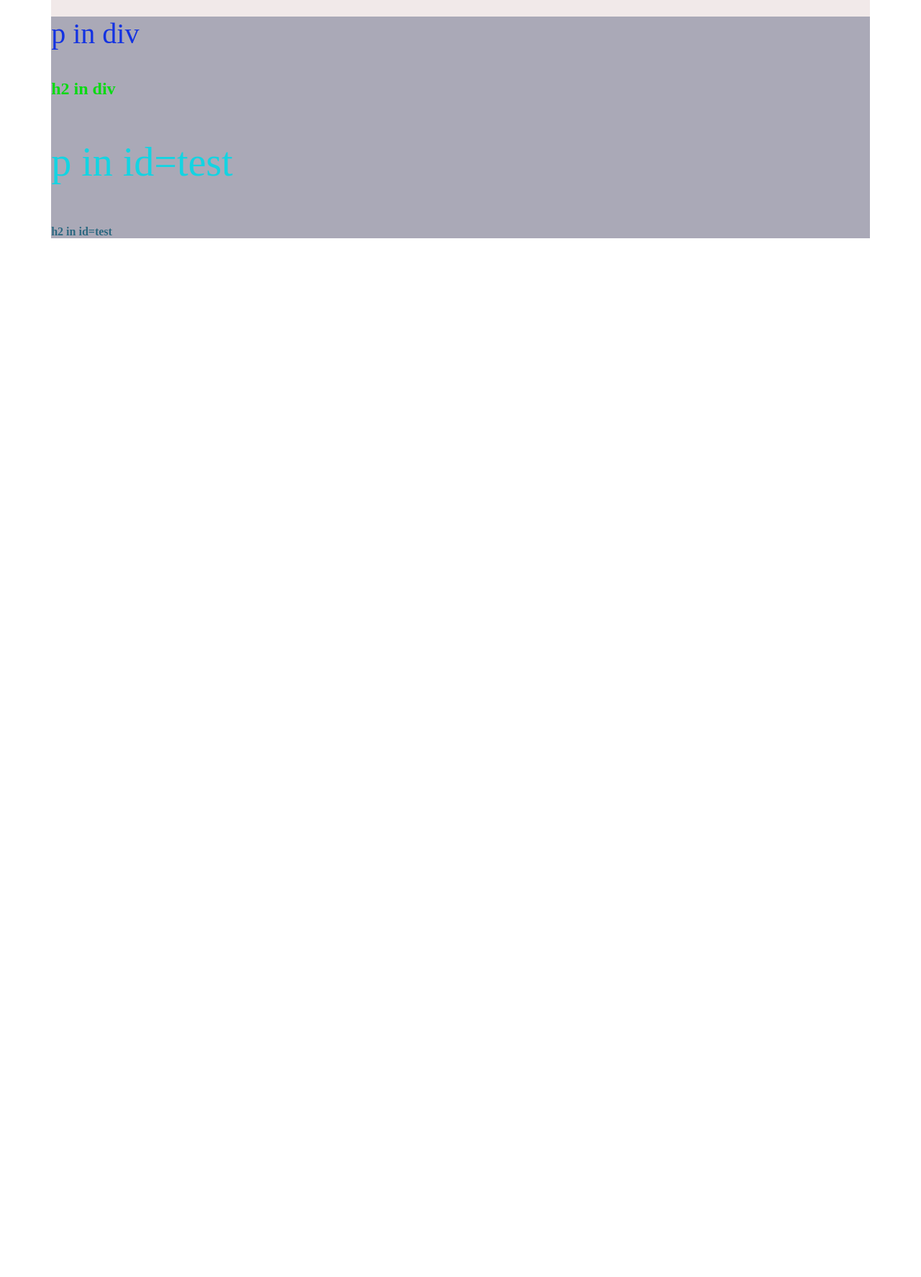
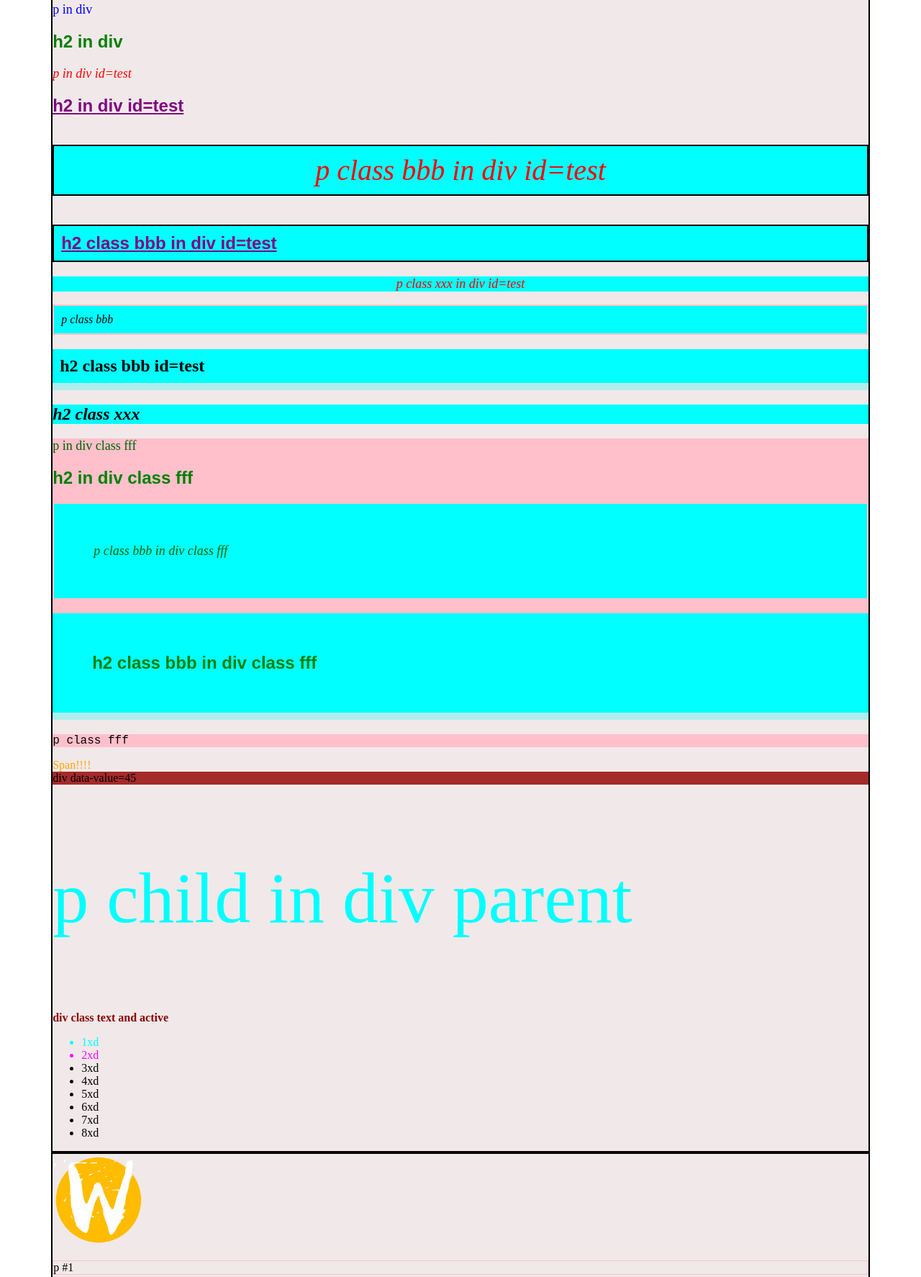
Before and after one commit to AleksandrFisenko/HTML-CSS-Fisenko, a website: page index.html in a window 1280 px wide. Shown: the part 6350-8124 px from the top of the page at 72% size. Before the commit the page ends 6745 px from the top, so only its background shows below. Drawn offline with Linux system fonts and the light colour scheme.

Commit message:
section 6

```diff
--- a/index.html
+++ b/index.html
@@ -223,13 +223,56 @@ She smiled, and smiled, and passed it off
   <!-- section 6 -->
   <section class="section6">
     <p class="section-name">Section #6</p>
-    <div>
-      <p>p in div</p>
-      <h2>h2 in div</h2>
+    <div class="section6__part1">
+      <div>
+        <p>p in div</p>
+        <h2>h2 in div</h2>
+      </div>
       <div id="test">
-        <p>p in id=test</p>
-        <h2>h2 in id=test</h2>
+        <p>p in div id=test</p>
+        <h2>h2 in div id=test</h2>
+        <p class="bbb">p class bbb in div id=test</p>
+        <h2 class="bbb">h2 class bbb in div id=test</h2>
+        <p class="xxx">p class xxx in div id=test</p>
       </div>
+      <p class="bbb">p class bbb</p>
+      <h2 class="bbb" id="test">h2 class bbb id=test</h2>
+      <h2 class="xxx">h2 class xxx</h2>
+      <div class="fff">
+        <p>p in div class fff</p>
+        <h2>h2 in div class fff</h2>
+        <p class="bbb">p class bbb in div class fff</p>
+        <h2 class="bbb">h2 class bbb in div class fff</h2>
+      </div>
+      <p class="fff">p class fff</p>
+      <span>Span!!!!</span>
+      <div data-value="45">div data-value=45</div>
+      <div class="parent">
+        <p class="child">p child in div parent</p>
+      </div>
+      <div class="text active">div class text and active</div>
+      <ul id="my-list">
+        <li>1xd</li>
+        <li>2xd</li>
+        <li>3xd</li>
+        <li>4xd</li>
+        <li>5xd</li>
+        <li>6xd</li>
+        <li>7xd</li>
+        <li>8xd</li>
+      </ul>
+    </div>
+    <div class="section6__part2">
+      <img class="section6__img" src="/img/wayland.png" alt="Это логотип: Wayland!!!">
+      <p>p #1</p>
+      <h1>h1 #1</h1>
+      <p>p #2</p>
+      <div>div #1</div>
+      <p>p #3</p>
+      <img class="section6__img" src="/img/wayland.png" alt="Это логотип: Wayland!!!">
+      <p>p #4</p>
+      <p>p #5</p>
+      <div>div #2</div>
     </div>
   </section>
 </body>
--- a/style.css
+++ b/style.css
@@ -100,7 +100,8 @@ table.table-1 {
   border-collapse: collapse;
 }
 
-table.table-1 td,  table.table-1 tr {
+table.table-1 td,
+table.table-1 tr {
   border: 1px solid #000;
   font-size: 2.5vw;
   background-color: #fff;
@@ -122,7 +123,8 @@ table.table-2 {
   border-collapse: collapse;
 }
 
-table.table-2 td,  table.table-2 tr {
+table.table-2 td,
+table.table-2 tr {
   border: 1px solid #000;
   font-size: 2.5vw;
   background-color: #fff;
@@ -134,7 +136,8 @@ table.table-3 {
   border-collapse: collapse;
 }
 
-table.table-3 td,  table.table-3 tr {
+table.table-3 td,
+table.table-3 tr {
   text-align: center;
   border: 1px solid #000;
   font-size: 2.5vw;
@@ -220,23 +223,32 @@ table.table-3 td,  table.table-3 tr {
   background-color: #a09f9f;
   padding: 3vh 10vh 3vh 3vh;
 
-  p, div, span, h3, button, section {
+  p,
+  div,
+  span,
+  h3,
+  button,
+  section {
     background-color: #a52948;
     height: 50px;
     margin: 10px 0;
   }
+
   span {
     display: inline-block;
     width: 150px;
   }
+
   input {
     display: inline-block;
   }
+
   button {
     text-align: center;
     width: 200px;
     display: block;
   }
+
   section {
     width: 150px;
     display: inline-block;
@@ -248,24 +260,149 @@ table.table-3 td,  table.table-3 tr {
 .section6 {
   margin: 5%;
   background-color: #F1E9E9;
+
+  .list-number {
+    display: inline-block;
+    width: 5.5vw;
+    height: 5.5vw;
+    border-radius: 50%;
+    background-color: #1d10d3;
+    color: #fff;
+    text-align: center;
+    line-height: 5.5vw;
+    margin-right: 10px;
+  }
+
+  .section6__part1 {
+    border: 2px solid black;
     div {
-    background-color: #AAA9B7;
       p {
-      color: #1332e2;
-      font-size: 5vh;
+        color: blue;
+        font-size: 18px;
       }
+
       h2 {
-      color: #09da13;
+        color: green;
+        font-family: Arial, sans-serif;
       }
     }
+
     #test {
       p {
-      color: #13d4e2;
-      font-size: 7vh;
+        color: red;
+        font-style: italic;
       }
+
       h2 {
-      color: #2c6880;
-      font-size: 2vh;
+        color: purple;
+        text-decoration: underline;
+      }
+
+      .bbb {
+        border: 2px solid black;
+      }
+
+      p.bbb {
+        font-size: 40px;
+      }
+
+      p.bbb,
+      p.xxx {
+        text-align: center;
+      }
+    }
+
+    .bbb {
+      background-color: lightgray;
+      padding: 10px;
+    }
+
+    p.bbb {
+      border: 2px solid pink;
+    }
+
+    h2.bbb#test {
+      font-weight: bold;
+    }
+
+    .bbb,
+    .xxx {
+      background-color: aqua;
+    }
+
+    p.bbb,
+    h2.xxx {
+      font-style: italic;
+    }
+
+    .fff {
+      background-color: pink;
+
+      p {
+        color: darkgreen;
+      }
+
+      .bbb {
+        padding: 55px;
+      }
+    }
+
+    p.fff {
+      font-family: 'Courier New', Courier, monospace;
+    }
+
+    h2.bbb {
+      border-bottom: 10px solid paleturquoise;
+    }
+
+    span {
+      color: orange;
+    }
+
+    [data-value='45'] {
+      background-color: brown;
+    }
+
+    .parent>.child {
+      font-size: 100px;
+      color: cyan;
+    }
+
+    .text.active {
+      font-weight: bold;
+      color: darkred;
+    }
+
+    #my-list {
+      li:nth-child(2) {
+        color: magenta;
+      }
+
+      li:first-child {
+        color: aqua;
       }
     }
   }
+
+  .section6__part2 {
+    border: 2px solid black;
+    .section6__img {
+      width: 10vw;
+    }
+
+    h1 + p {
+      color: red;
+      font-weight: 900;
+      font-size: 50px;
+    }
+    div ~ p {
+      color: aqua;
+      font-style: italic;
+      font-size: 30px;
+      margin-left: 10px;
+    }
+    :not(img) {
+      border: 1px solid pink;
+    }
+  }
+}
```
Also changed, not shown: img/wayland.png (added). Lines whose indentation alone changed are shown as unchanged.
